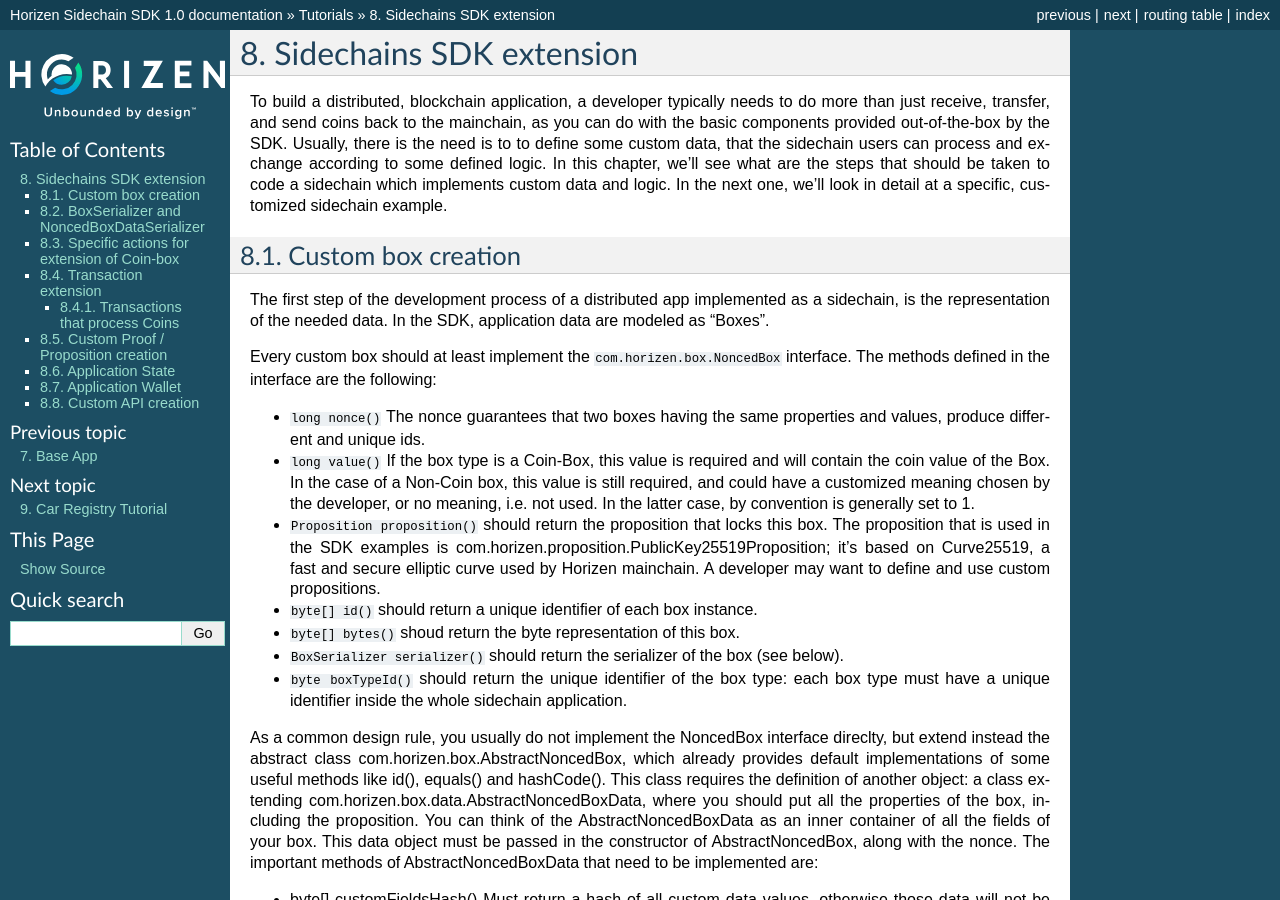
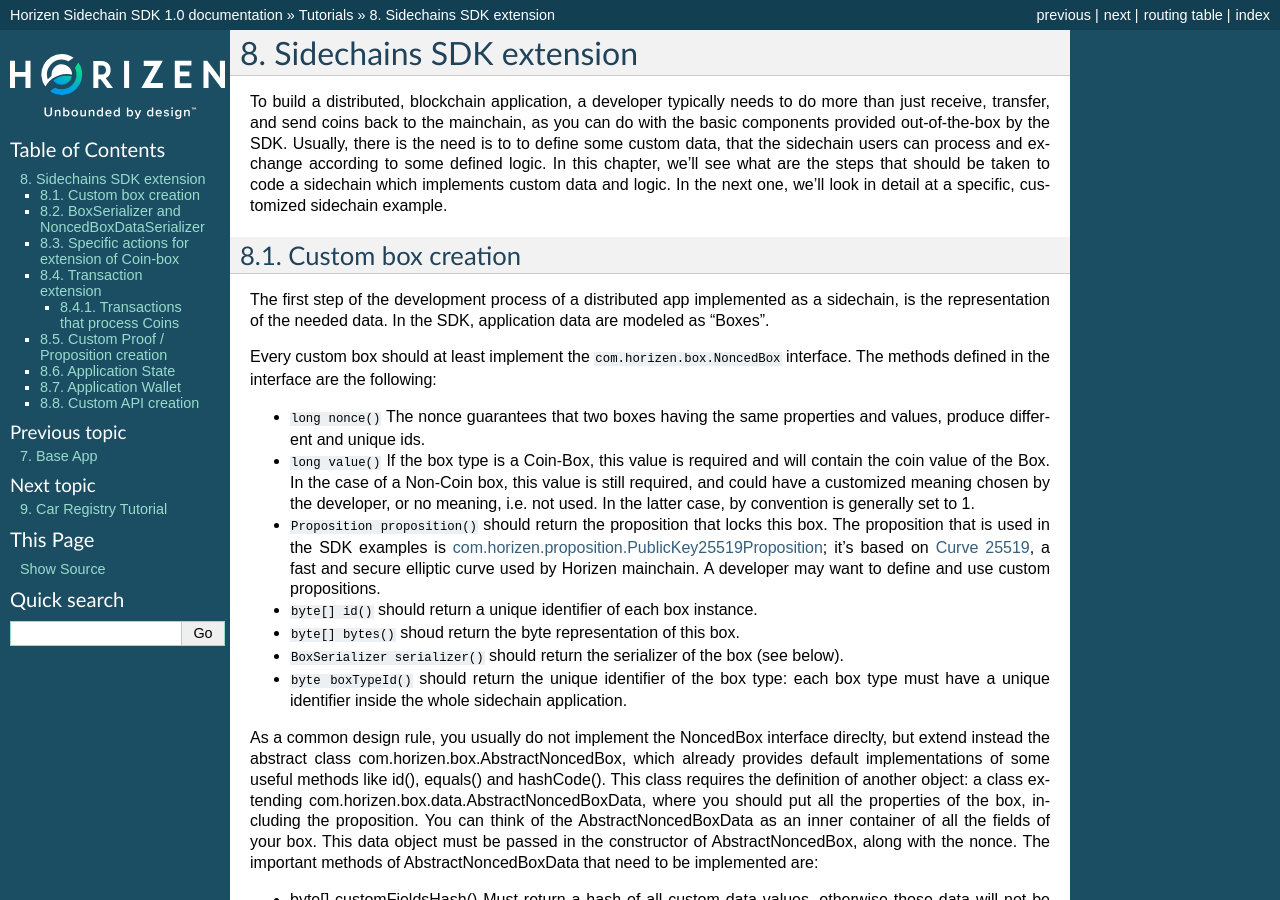
Before and after one commit to HorizenOfficial/developer-horizen-global, a Sphinx documentation site: the page built from docs/introduction/Sidechain-SDK-extension.rst, in a window 1280 px wide and 900 px high. Built offline with Sphinx 7.4.7, drawn with Linux system fonts in a browser that asks for light colours.

Commit message:
added links to com.horizen.proposition.PublicKey25519Proposition in the SDK src and to Curve25519 in wikipedia

```diff
--- a/docs/introduction/Sidechain-SDK-extension.rst
+++ b/docs/introduction/Sidechain-SDK-extension.rst
@@ -19,7 +19,7 @@
   In the case of a Non-Coin box, this value is still required, and could have a customized meaning chosen by the developer, or no meaning, i.e. not used. In the latter case, by convention is generally set to 1.
 - ``Proposition proposition()``
   should return the proposition that locks this box.
-  The proposition that is used in the SDK examples is com.horizen.proposition.PublicKey25519Proposition; it's based on Curve25519, a fast and secure elliptic curve used by Horizen mainchain. A developer may want to define and use custom propositions.
+  The proposition that is used in the SDK examples is `com.horizen.proposition.PublicKey25519Proposition <https://github.com/HorizenOfficial/Sidechains-SDK/blob/master/sdk/src/main/java/com/horizen/proposition/PublicKey25519Proposition.java>`_; it's based on `Curve 25519 <https://en.wikipedia.org/wiki/Curve25519>`_, a fast and secure elliptic curve used by Horizen mainchain. A developer may want to define and use custom propositions.
 - ``byte[] id()``
   should return a unique identifier of each box instance.
 - ``byte[] bytes()``
```
